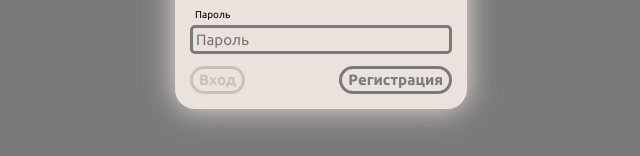
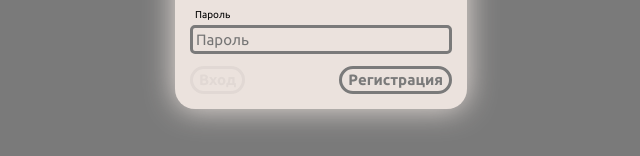
Before and after one commit to algoritmi4/product-matching-app, a React (Create React App) app: page /auth in a window 1280 px wide. Shown: the part 376-532 px from the top of the page, without its empty margins (319-959 px from the left). Built offline with nearby package versions, Linux system fonts and the light colour scheme; no server answers.

Commit message:
fixed buttons register and enter. Added user to main page

```diff
--- a/src/components/LogInPopupForm/LogInPopupForm.tsx
+++ b/src/components/LogInPopupForm/LogInPopupForm.tsx
@@ -153,7 +153,11 @@ export function LogInPopupForm({
                 className={`login-popup__submit-btn-background ${
                   !isValid ? 'login-popup__submit-btn_diabled' : ''
                 } `}>
-                <button disabled={!isValid} className={`login-popup__submit-btn common-button`}>
+                <button
+                  disabled={!isValid}
+                  className={`login-popup__submit-btn ${
+                    !isValid ? 'login-popup__submit-btn_diabled' : 'common-button'
+                  }`}>
                   Вход
                 </button>
               </div>
--- a/src/components/RegisterForm/RegistreForm.tsx
+++ b/src/components/RegisterForm/RegistreForm.tsx
@@ -121,7 +121,11 @@ export function RegisterForm({
           )}
 
           <div className="login-popup__btn-container">
-            <button disabled={!isValid} className={`login-popup__submit-btn common-button`}>
+            <button
+              disabled={!isValid}
+              className={`login-popup__submit-btn ${
+                !isValid ? 'login-popup__submit-btn_diabled' : 'common-button'
+              }`}>
               Регистрация
             </button>
             <button
--- a/src/components/TableOptions/TableOptions.tsx
+++ b/src/components/TableOptions/TableOptions.tsx
@@ -177,6 +177,8 @@ function TableOptions({
           color="error"
           sx={{ margin: '0 0 0 auto' }}
           onClick={() => handleSignOut()}>
+          {context.user.email}
+          <br />
           Выйти
         </Button>
         <Button variant="contained" color="inherit">
```
